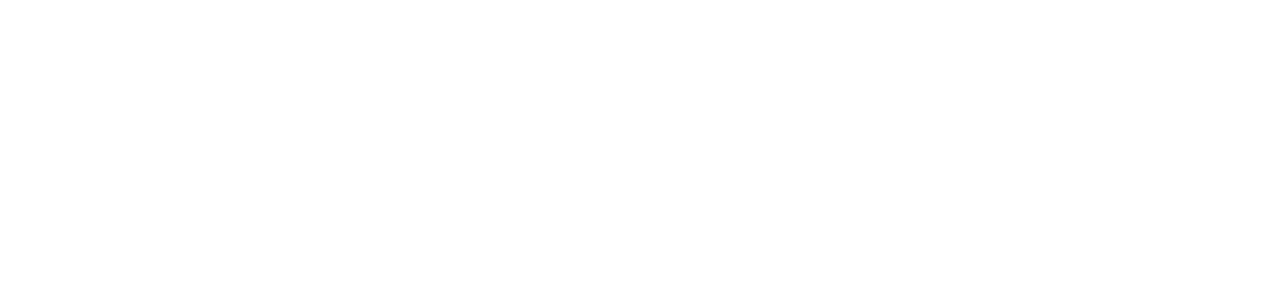
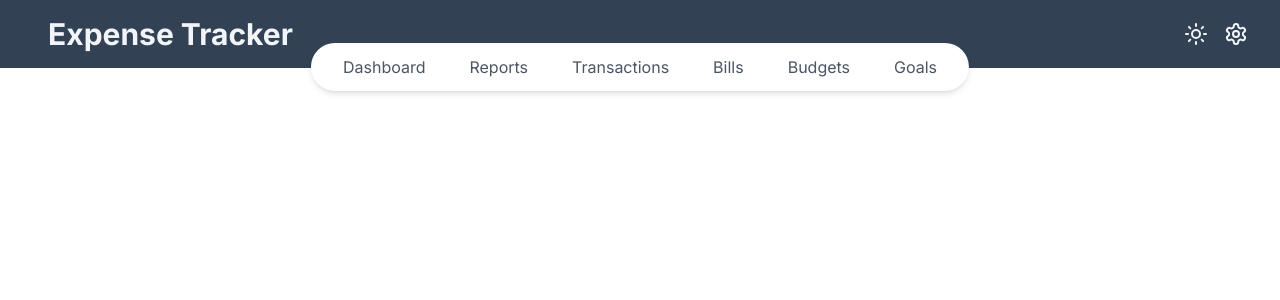
Before and after one commit to brianhadskis/expense-tracker, a Next.js app: page / in a window 1280 px wide. Shown: the top 300 px of the page. Built offline with nearby package versions, Linux system fonts and the light colour scheme.

Commit message:
feature: added header and navbar components - added shadcn-ui/navigation-menu for navbar - added header to root layout.tsx

```diff
--- a/app/layout.tsx
+++ b/app/layout.tsx
@@ -1,22 +1,26 @@
-import type { Metadata } from 'next'
-import { Inter } from 'next/font/google'
-import './globals.css'
+import type { Metadata } from "next";
+import { Inter } from "next/font/google";
+import "./globals.css";
+import Header from "@/components/header";
 
-const inter = Inter({ subsets: ['latin'] })
+const inter = Inter({ subsets: ["latin"] });
 
 export const metadata: Metadata = {
-  title: 'Create Next App',
-  description: 'Generated by create next app',
-}
+  title: "Create Next App",
+  description: "Generated by create next app",
+};
 
 export default function RootLayout({
   children,
 }: {
-  children: React.ReactNode
+  children: React.ReactNode;
 }) {
   return (
     <html lang="en">
-      <body className={inter.className}>{children}</body>
+      <body className={inter.className}>
+        <Header />
+        {children}
+      </body>
     </html>
-  )
+  );
 }
--- /dev/null
+++ b/components/header.tsx
@@ -0,0 +1,25 @@
+import React from "react";
+
+import { Settings } from "lucide-react";
+import { Moon, Sun } from "lucide-react";
+import Navbar from "./navbar";
+
+export default function Header() {
+  return (
+    <header className="fixed w-full bg-slate-700 text-slate-100">
+      <div className="relative flex flex-col">
+        <div className="flex justify-between mr-8 ml-8">
+          <h1 className="text-3xl font-bold m-4">Expense Tracker</h1>
+          <div className="flex gap-4 justify-center items-center text-2xl">
+            <Sun />
+            <Settings />
+          </div>
+        </div>
+
+        <div className="flex items-center justify-center absolute -bottom-1/3 left-1/2 -translate-x-1/2 bg-white rounded-full shadow-md pl-5 pr-5">
+          <Navbar />
+        </div>
+      </div>
+    </header>
+  );
+}
--- /dev/null
+++ b/components/navbar.tsx
@@ -0,0 +1,79 @@
+"use client";
+
+import React from "react";
+import {
+  NavigationMenu,
+  NavigationMenuItem,
+  NavigationMenuLink,
+} from "@/components/ui/navigation-menu";
+import Link from "next/link";
+
+export default function Navbar() {
+  return (
+    <NavigationMenu className="flex gap-5 h-[3rem] list-none">
+      <NavigationMenuItem className="flex justify-center h-full items-center">
+        <NavigationMenuLink
+          className="h-2/3 rounded-full text-gray-600 hover:text-gray-800 hover:bg-slate-100 p-3"
+          asChild
+        >
+          <Link href="/dashboard" className="flex justify-center items-center">
+            Dashboard
+          </Link>
+        </NavigationMenuLink>
+      </NavigationMenuItem>
+      <NavigationMenuItem className="flex justify-center h-full items-center">
+        <NavigationMenuLink
+          className="h-2/3 rounded-full text-gray-600 hover:text-gray-800 hover:bg-slate-100 p-3"
+          asChild
+        >
+          <Link href="/reports" className="flex justify-center items-center">
+            Reports
+          </Link>
+        </NavigationMenuLink>
+      </NavigationMenuItem>
+      <NavigationMenuItem className="flex justify-center h-full items-center">
+        <NavigationMenuLink
+          className="h-2/3 rounded-full text-gray-600 hover:text-gray-800 hover:bg-slate-100 p-3"
+          asChild
+        >
+          <Link
+            href="/transactions"
+            className="flex justify-center items-center"
+          >
+            Transactions
+          </Link>
+        </NavigationMenuLink>
+      </NavigationMenuItem>
+      <NavigationMenuItem className="flex justify-center h-full items-center">
+        <NavigationMenuLink
+          className="h-2/3 rounded-full text-gray-600 hover:text-gray-800 hover:bg-slate-100 p-3"
+          asChild
+        >
+          <Link href="/bills" className="flex justify-center items-center">
+            Bills
+          </Link>
+        </NavigationMenuLink>
+      </NavigationMenuItem>
+      <NavigationMenuItem className="flex justify-center h-full items-center">
+        <NavigationMenuLink
+          className="h-2/3 rounded-full text-gray-600 hover:text-gray-800 hover:bg-slate-100 p-3"
+          asChild
+        >
+          <Link href="/budgets" className="flex justify-center items-center">
+            Budgets
+          </Link>
+        </NavigationMenuLink>
+      </NavigationMenuItem>
+      <NavigationMenuItem className="flex justify-center h-full items-center">
+        <NavigationMenuLink
+          className="h-2/3 rounded-full text-gray-600 hover:text-gray-800 hover:bg-slate-100 p-3"
+          asChild
+        >
+          <Link href="/goals" className="flex justify-center items-center">
+            Goals
+          </Link>
+        </NavigationMenuLink>
+      </NavigationMenuItem>
+    </NavigationMenu>
+  );
+}
--- /dev/null
+++ b/components/ui/navigation-menu.tsx
@@ -0,0 +1,128 @@
+import * as React from "react"
+import * as NavigationMenuPrimitive from "@radix-ui/react-navigation-menu"
+import { cva } from "class-variance-authority"
+import { ChevronDown } from "lucide-react"
+
+import { cn } from "@/lib/utils"
+
+const NavigationMenu = React.forwardRef<
+  React.ElementRef<typeof NavigationMenuPrimitive.Root>,
+  React.ComponentPropsWithoutRef<typeof NavigationMenuPrimitive.Root>
+>(({ className, children, ...props }, ref) => (
+  <NavigationMenuPrimitive.Root
+    ref={ref}
+    className={cn(
+      "relative z-10 flex max-w-max flex-1 items-center justify-center",
+      className
+    )}
+    {...props}
+  >
+    {children}
+    <NavigationMenuViewport />
+  </NavigationMenuPrimitive.Root>
+))
+NavigationMenu.displayName = NavigationMenuPrimitive.Root.displayName
+
+const NavigationMenuList = React.forwardRef<
+  React.ElementRef<typeof NavigationMenuPrimitive.List>,
+  React.ComponentPropsWithoutRef<typeof NavigationMenuPrimitive.List>
+>(({ className, ...props }, ref) => (
+  <NavigationMenuPrimitive.List
+    ref={ref}
+    className={cn(
+      "group flex flex-1 list-none items-center justify-center space-x-1",
+      className
+    )}
+    {...props}
+  />
+))
+NavigationMenuList.displayName = NavigationMenuPrimitive.List.displayName
+
+const NavigationMenuItem = NavigationMenuPrimitive.Item
+
+const navigationMenuTriggerStyle = cva(
+  "group inline-flex h-10 w-max items-center justify-center rounded-md bg-background px-4 py-2 text-sm font-medium transition-colors hover:bg-accent hover:text-accent-foreground focus:bg-accent focus:text-accent-foreground focus:outline-none disabled:pointer-events-none disabled:opacity-50 data-[active]:bg-accent/50 data-[state=open]:bg-accent/50"
+)
+
+const NavigationMenuTrigger = React.forwardRef<
+  React.ElementRef<typeof NavigationMenuPrimitive.Trigger>,
+  React.ComponentPropsWithoutRef<typeof NavigationMenuPrimitive.Trigger>
+>(({ className, children, ...props }, ref) => (
+  <NavigationMenuPrimitive.Trigger
+    ref={ref}
+    className={cn(navigationMenuTriggerStyle(), "group", className)}
+    {...props}
+  >
+    {children}{" "}
+    <ChevronDown
+      className="relative top-[1px] ml-1 h-3 w-3 transition duration-200 group-data-[state=open]:rotate-180"
+      aria-hidden="true"
+    />
+  </NavigationMenuPrimitive.Trigger>
+))
+NavigationMenuTrigger.displayName = NavigationMenuPrimitive.Trigger.displayName
+
+const NavigationMenuContent = React.forwardRef<
+  React.ElementRef<typeof NavigationMenuPrimitive.Content>,
+  React.ComponentPropsWithoutRef<typeof NavigationMenuPrimitive.Content>
+>(({ className, ...props }, ref) => (
+  <NavigationMenuPrimitive.Content
+    ref={ref}
+    className={cn(
+      "left-0 top-0 w-full data-[motion^=from-]:animate-in data-[motion^=to-]:animate-out data-[motion^=from-]:fade-in data-[motion^=to-]:fade-out data-[motion=from-end]:slide-in-from-right-52 data-[motion=from-start]:slide-in-from-left-52 data-[motion=to-end]:slide-out-to-right-52 data-[motion=to-start]:slide-out-to-left-52 md:absolute md:w-auto ",
+      className
+    )}
+    {...props}
+  />
+))
+NavigationMenuContent.displayName = NavigationMenuPrimitive.Content.displayName
+
+const NavigationMenuLink = NavigationMenuPrimitive.Link
+
+const NavigationMenuViewport = React.forwardRef<
+  React.ElementRef<typeof NavigationMenuPrimitive.Viewport>,
+  React.ComponentPropsWithoutRef<typeof NavigationMenuPrimitive.Viewport>
+>(({ className, ...props }, ref) => (
+  <div className={cn("absolute left-0 top-full flex justify-center")}>
+    <NavigationMenuPrimitive.Viewport
+      className={cn(
+        "origin-top-center relative mt-1.5 h-[var(--radix-navigation-menu-viewport-height)] w-full overflow-hidden rounded-md border bg-popover text-popover-foreground shadow-lg data-[state=open]:animate-in data-[state=closed]:animate-out data-[state=closed]:zoom-out-95 data-[state=open]:zoom-in-90 md:w-[var(--radix-navigation-menu-viewport-width)]",
+        className
+      )}
+      ref={ref}
+      {...props}
+    />
+  </div>
+))
+NavigationMenuViewport.displayName =
+  NavigationMenuPrimitive.Viewport.displayName
+
+const NavigationMenuIndicator = React.forwardRef<
+  React.ElementRef<typeof NavigationMenuPrimitive.Indicator>,
+  React.ComponentPropsWithoutRef<typeof NavigationMenuPrimitive.Indicator>
+>(({ className, ...props }, ref) => (
+  <NavigationMenuPrimitive.Indicator
+    ref={ref}
+    className={cn(
+      "top-full z-[1] flex h-1.5 items-end justify-center overflow-hidden data-[state=visible]:animate-in data-[state=hidden]:animate-out data-[state=hidden]:fade-out data-[state=visible]:fade-in",
+      className
+    )}
+    {...props}
+  >
+    <div className="relative top-[60%] h-2 w-2 rotate-45 rounded-tl-sm bg-border shadow-md" />
+  </NavigationMenuPrimitive.Indicator>
+))
+NavigationMenuIndicator.displayName =
+  NavigationMenuPrimitive.Indicator.displayName
+
+export {
+  navigationMenuTriggerStyle,
+  NavigationMenu,
+  NavigationMenuList,
+  NavigationMenuItem,
+  NavigationMenuContent,
+  NavigationMenuTrigger,
+  NavigationMenuLink,
+  NavigationMenuIndicator,
+  NavigationMenuViewport,
+}
--- a/package.json
+++ b/package.json
@@ -11,6 +11,7 @@
   "dependencies": {
     "@auth/prisma-adapter": "^1.0.9",
     "@prisma/client": "^5.7.0",
+    "@radix-ui/react-navigation-menu": "^1.1.4",
     "class-variance-authority": "^0.7.0",
     "clsx": "^2.0.0",
     "lucide-react": "^0.294.0",
```
Also changed, not shown: 1 other file (tests, documents, lock files or other folders).
